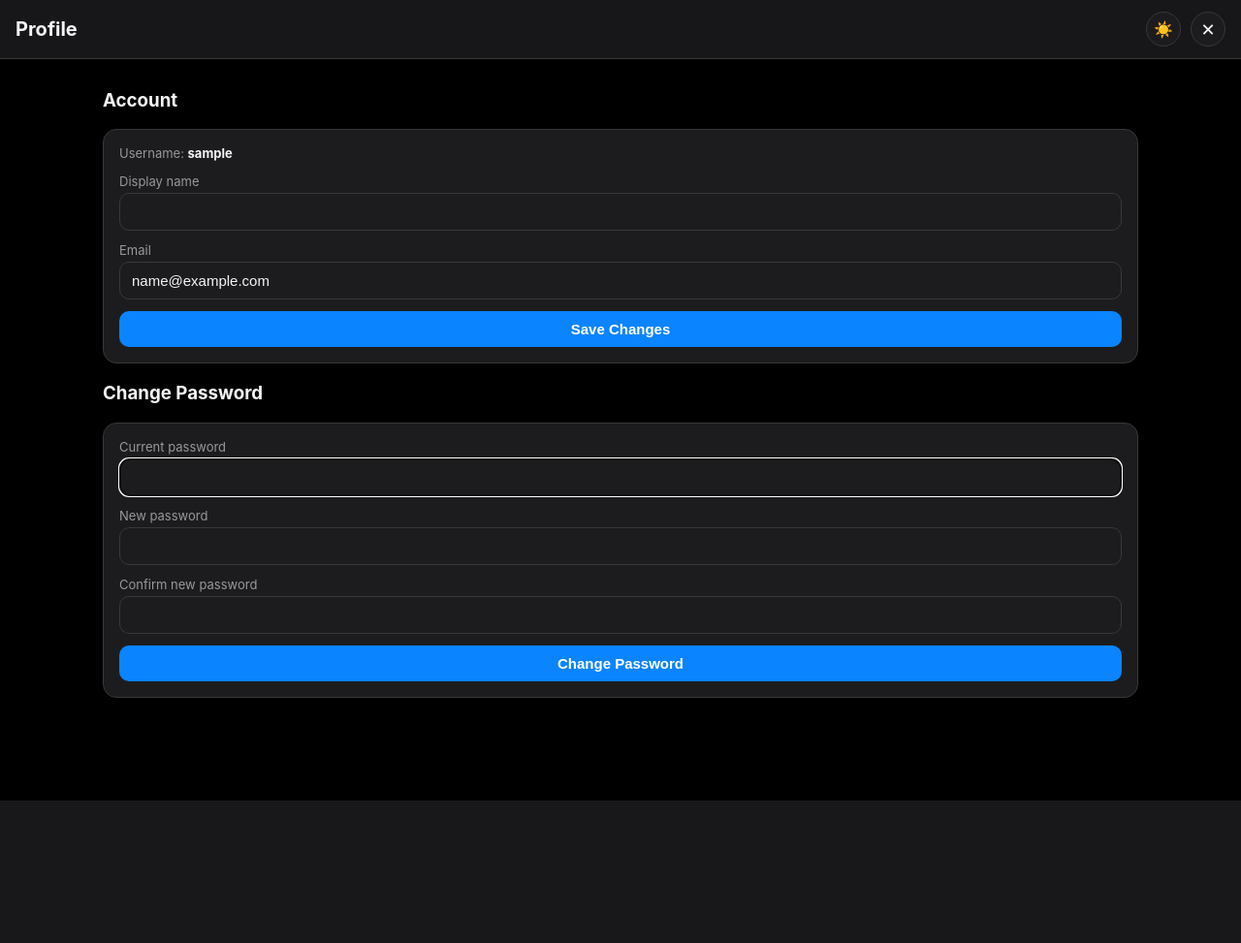
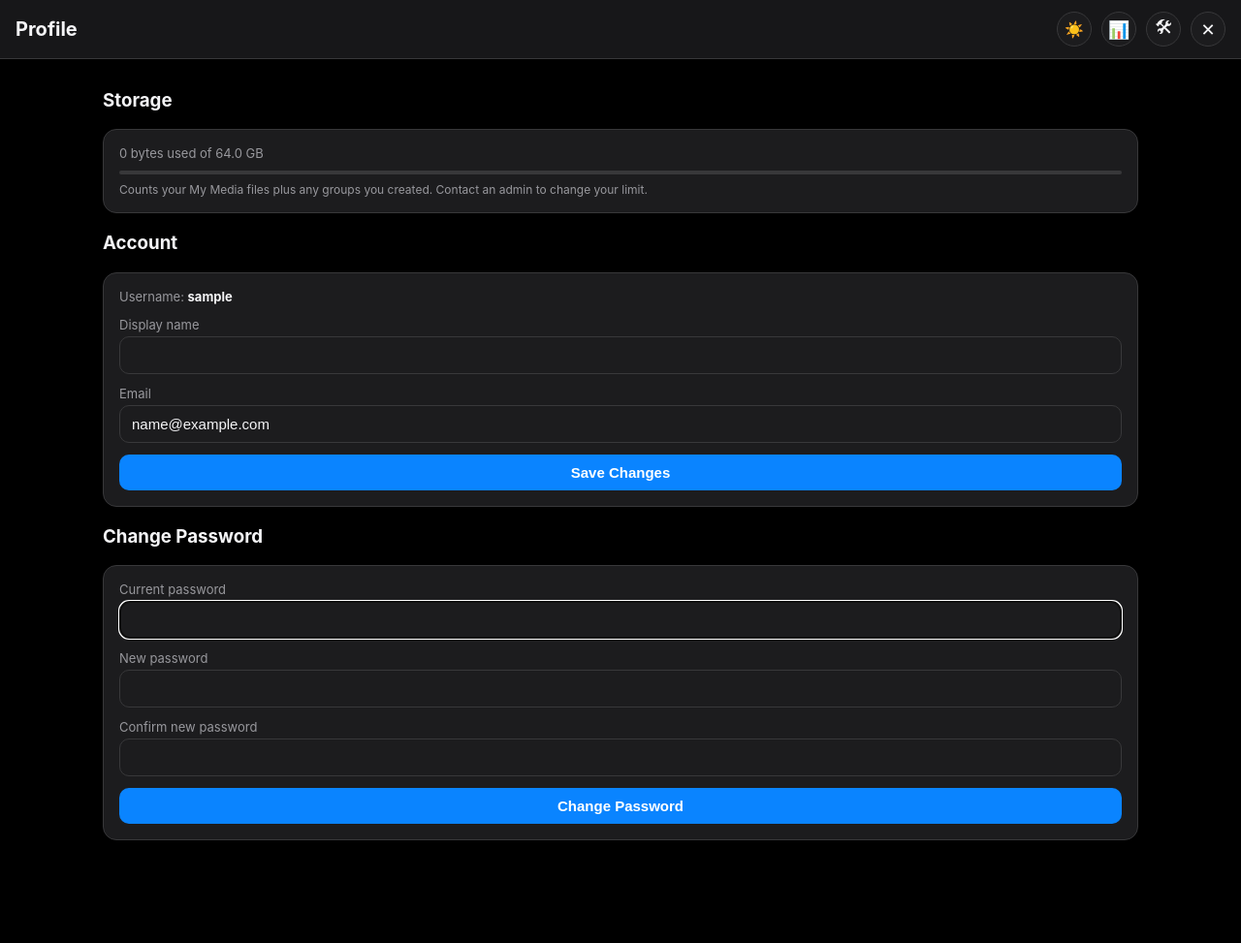
Before and after one commit to dwarakhnv/scloud, a Django app: page /accounts/profile/ in a window 1280 px wide. Shown: the whole page at 97% size. Before the commit the page ends 826 px from the top, so only its background shows below. Run offline with Django 4.2, Linux system fonts and the light colour scheme; the visitor is signed in with stand-in values (Sample User, id 1); data that the repository does not hold is empty; some libraries are stand-ins or nearby versions.

Commit message:
added quotas and info pages

```diff
--- a/src/accounts/admin.py
+++ b/src/accounts/admin.py
@@ -7,7 +7,9 @@ from .models import User
 class UserAdmin(BaseUserAdmin):
     fieldsets = BaseUserAdmin.fieldsets + (
         ("Profile", {"fields": ("display_name",)}),
+        ("Storage quota", {"fields": ("storage_limit_gb",)}),
     )
+    list_display = BaseUserAdmin.list_display + ("storage_limit_gb",)
 
 
 admin.site.register(User, UserAdmin)
--- a/src/accounts/models.py
+++ b/src/accounts/models.py
@@ -1,5 +1,8 @@
 from django.contrib.auth.models import AbstractUser
 from django.db import models
+
+
+DEFAULT_STORAGE_LIMIT_GB = 64
 
 
 class User(AbstractUser):
@@ -7,6 +10,16 @@ class User(AbstractUser):
 
     display_name = models.CharField(max_length=150, blank=True)
 
+    # Storage quota in GB, counting this user's own My Media files plus every
+    # file in any group they created (not groups they merely joined). Edited
+    # by staff/superusers via the Django admin. Enforcement/display lives in
+    # storage.quotas rather than here, to keep this app free of a dependency
+    # on the storage app's models.
+    storage_limit_gb = models.PositiveIntegerField(
+        default=DEFAULT_STORAGE_LIMIT_GB,
+        help_text="Maximum storage in GB for this user's My Media plus any groups they created.",
+    )
+
     def name(self):
         return self.display_name or self.get_full_name() or self.username
 
--- a/src/accounts/views.py
+++ b/src/accounts/views.py
@@ -4,6 +4,8 @@ from django.contrib.auth.decorators import login_required
 from django.contrib.auth.forms import PasswordChangeForm
 from django.contrib.auth.views import LoginView as DjangoLoginView
 from django.shortcuts import redirect, render
+
+from storage.quotas import get_user_quota
 
 from .forms import ProfileForm
 
@@ -39,5 +41,9 @@ def profile(request):
     return render(
         request,
         "accounts/profile.html",
-        {"profile_form": profile_form, "password_form": password_form},
+        {
+            "profile_form": profile_form,
+            "password_form": password_form,
+            "quota": get_user_quota(request.user),
+        },
     )
--- a/src/templates/accounts/profile.html
+++ b/src/templates/accounts/profile.html
@@ -5,10 +5,26 @@
   <div class="title">Profile</div>
   <div class="actions">
     <button class="theme-toggle" onclick="toggleTheme()" title="Toggle theme"><span class="theme-toggle-icon">☀️</span></button>
+    {% if user.is_staff %}
+      <a class="icon-btn" href="{% url 'storage:system_overview' %}" title="System overview">📊</a>
+      <a class="icon-btn" href="{% url 'admin:index' %}" title="Django admin">🛠</a>
+    {% endif %}
     <a class="icon-btn" href="{% url 'storage:home' %}" title="Back">✕</a>
   </div>
 </div>
 <div class="container">
+
+  <h3>Storage</h3>
+  <div class="section-card" style="padding:16px;">
+    <p style="color:var(--text-secondary);font-size:13px;margin:0 0 10px;">
+      {{ quota.used_bytes|filesizeformat }} used of {{ quota.limit_bytes|filesizeformat }}
+      {% if quota.over_limit %}<span style="color:var(--danger);font-weight:600;">&middot; over limit</span>{% endif %}
+    </p>
+    <div class="progress-bar">
+      <div class="fill" style="width:{{ quota.percent }}%;{% if quota.over_limit %}background:var(--danger);{% endif %}"></div>
+    </div>
+    <p style="color:var(--text-secondary);font-size:12px;margin:8px 0 0;">Counts your My Media files plus any groups you created. Contact an admin to change your limit.</p>
+  </div>
 
   <h3>Account</h3>
   <div class="section-card" style="padding:16px;">
```
Also changed, not shown: src/storage/models.py, src/storage/quotas.py (added), src/storage/urls.py, src/storage/views.py, src/templates/storage/browser.html, src/templates/storage/shared.html, src/templates/storage/system_overview.html (added).
